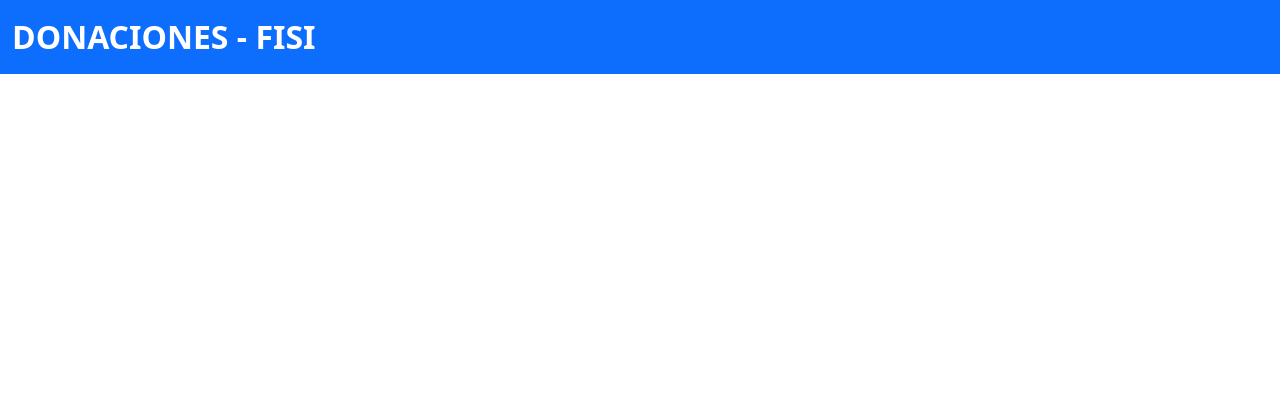
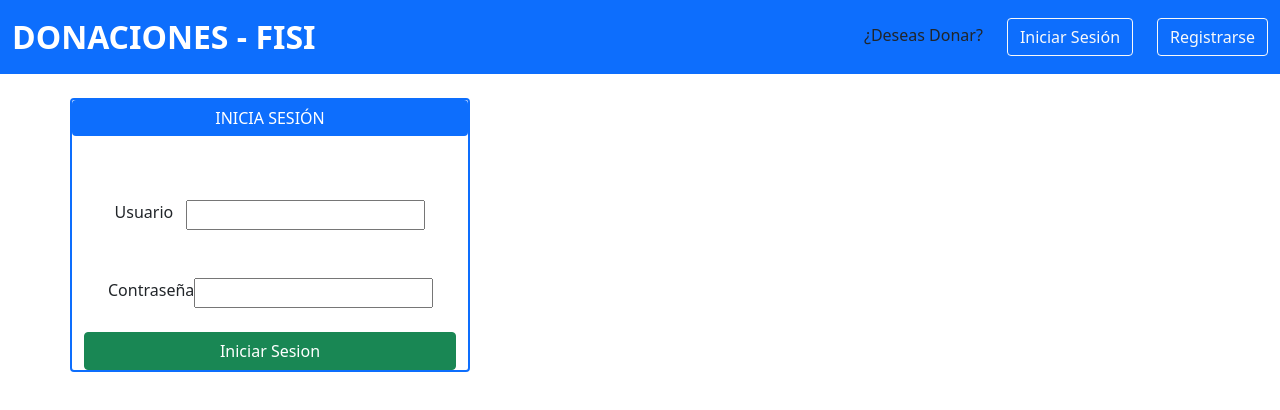
Before and after one commit to devsaht/g4dist-frontend, a React (Create React App) app: page /login in a window 1280 px wide. Before the commit this address had no page. Shown: the top 410 px of the page. Built offline with nearby package versions, Linux system fonts and the light colour scheme.

Commit message:
-- inclusion del login 25/06

```diff
--- a/src/App.js
+++ b/src/App.js
@@ -11,6 +11,9 @@ import AddArticle from "./articles/AddArticle";
 import EditArticle from "./articles/EditArticle";
 import ViewArticle from "./articles/ViewArticle";
 import Transaccion from "./pages/Transaccion";
+import Login from "./pages/Login";
+
+import { useEffect, useState } from "react";
 
 function App() {
   return (
@@ -21,6 +24,7 @@ function App() {
         <Routes>
 
           <Route exact path="/" element={<Home />} />
+          <Route exact path="/login" element={<Login />} />
           <Route exact path="/transaccion" element={<Transaccion />} />
           <Route exact path="/articulos" element={<Articulos />} />
           <Route exact path="/articulos/addarticle" element={<AddArticle />} />
--- a/src/articles/AddArticle.jsx
+++ b/src/articles/AddArticle.jsx
@@ -22,8 +22,9 @@ const AddArticle = ({setIdArticle = 0}) => {
         e.preventDefault();
         console.log(article)
         await axios.post("http://localhost:8090/articulos/guardar", article)
-         .then(res=>setIdArticle(res.data.id));
-        // navigate("/articulos");
+         .then(res=>setArticle(res.data.id));
+        navigate("/articulos");
+        alert('Envio registrado');
       };
 
 
@@ -38,6 +39,10 @@ const AddArticle = ({setIdArticle = 0}) => {
         textAlign:"left"
       }
 
+      const onClickEnvio = () =>{
+        //
+
+      }
       return (
             // <div className="col-md-4 offset-md-3 border rounded p-4 mt-2 shadow">
             <>
@@ -109,7 +114,7 @@ const AddArticle = ({setIdArticle = 0}) => {
         </select>
       </div>
 
-      <button type="submit" className="btn btn-outline-primary">
+      <button type="submit" className=" btn-outline-primary" onClick={onClickEnvio}>
         ENVIAR ENVIO
       </button>
       <Link className="btn btn-outline-danger mx-2" to="/">
--- a/src/layout/Navbar.js
+++ b/src/layout/Navbar.js
@@ -26,9 +26,17 @@ export default function Navbar() {
             <span className="navbar-toggler-icon"></span>
           </button>
 
-          {/* <Link className="btn btn-outline-light" to="/adduser">
-            Agregar Usuario
-          </Link> */}
+          <div>
+            <span class='me-4'>
+              ¿Deseas Donar?
+            </span>
+            <Link className="btn btn-outline-light me-4" to="/login">
+              Iniciar Sesión
+            </Link>
+            <Link className="btn btn-outline-light" to="/adduser">
+              Registrarse
+            </Link>
+          </div>
         </div>
       </nav>
     </div>
--- /dev/null
+++ b/src/pages/Login.jsx
@@ -0,0 +1,41 @@
+import React, { useEffect, useState } from "react";
+import { Link } from "react-router-dom";
+const Login = () => {
+
+    const titleStyles = {
+        padding:"6px 12px",
+        fontSize:"16px",
+        borderRadius:"4px",
+        backgroundColor:"rgb(13, 110, 253)",
+        color:"white"
+      }
+
+      const containerStyles = {
+        width:"400px",
+        borderRadius:"4px",
+        border:"2px solid rgb(13, 110, 253)"
+      }
+
+    return (
+        <div className="container">
+            <div className="row mt-4" style={containerStyles}>
+                <p style={titleStyles}>INICIA SESIÓN</p>
+                <form action="" className="mt-4 d-flex flex-column">
+                    <label htmlFor="" className="p-4 d-flex justify-content-around">
+                        <span>Usuario</span>
+                        <input type="text"/>
+                    </label>
+                    <label htmlFor="" className="p-4 d-flex justify-content-around">
+                        <span>Contraseña</span>
+                        <input type="password"/>
+                    </label>
+                    <Link className="btn btn-success" to="/articulos/addarticle">
+                        Iniciar Sesion
+                    </Link>
+                </form>
+            </div>
+        </div>
+     );
+}
+
+export default Login;
```
